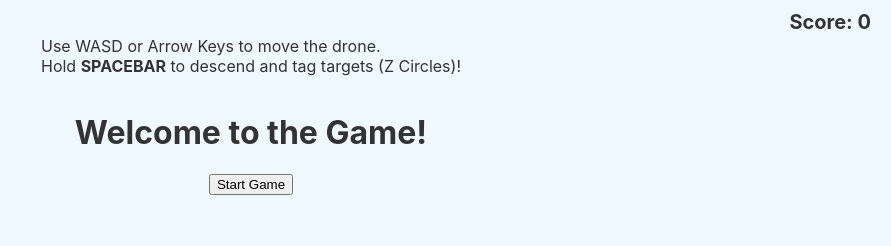
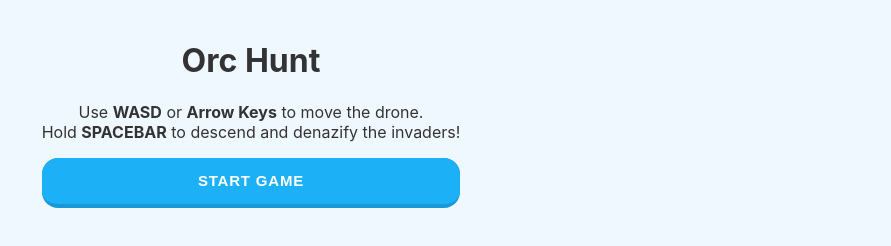
Before and after one commit to BojoZahariev/Drone-operator, a plain HTML site: page index.html in a window 1280 px wide. Shown: the whole page, without its empty margins (389-1280 px from the left). Drawn offline with Linux system fonts and the light colour scheme.

Commit message:
structure

```diff
--- a/index.html
+++ b/index.html
@@ -4,30 +4,51 @@
 <head>
     <meta charset="UTF-8">
     <meta name="viewport" content="width=device-width, initial-scale=1.0">
-    <title>Drone attack</title>
+    <title>Orc Hunt</title>
 
     <link rel="stylesheet" href="style.css">
 
 </head>
 
 <body>
-    <p class="instructions">Use WASD or Arrow Keys to move the drone.<br>Hold <strong>SPACEBAR</strong> to descend and
-        tag targets (Z Circles)!</p>
-    <div id="scoreBoard">Score: 0</div>
-    <div id="gameOver">GAME OVER</div>
-    <button id="restartBtn">Try Again</button>
+
+    <div id="mainDiv">
 
 
 
-    <div id="landing-screen">
-        <h1>Welcome to the Game!</h1>
-        <button id="startButton">Start Game</button>
+
+        <div id="landing-screen">
+            <div id="header">
+                <h1>Orc Hunt</h1>
+                <p class="instructions">Use <strong>WASD</strong> or <strong>Arrow Keys</strong> to move the
+                    drone.<br>Hold
+                    <strong>SPACEBAR</strong> to
+                    descend and denazify the invaders!
+                </p>
+            </div>
+
+            <!-- <button id="startButton">Start Game</button> -->
+            <button id="startButton" role="button">Start Game</button>
+        </div>
+        <div id="gameCanvasDiv">
+            <div id="scoreBoard">Score: 0</div>
+            <div id="gameOver">GAME OVER</div>
+            <button id="restartBtn">Try Again</button>
+
+            <canvas id="gameCanvas" width="800" height="600"></canvas>
+
+            <audio id="explosionSound" src="explosion-312361.mp3" preload="auto"></audio>
+
+        </div>
+
     </div>
-
-    <canvas id="gameCanvas" width="800" height="600"></canvas>
-    <audio id="explosionSound" src="explosion-312361.mp3" preload="auto"></audio>
-
     <script src="script.js"></script>
 </body>
 
+
+<!-- HTML !-->
+
+
+
+
 </html>
--- a/script.js
+++ b/script.js
@@ -461,7 +461,7 @@ document.getElementById('restartBtn').addEventListener('click', () => {
 document.getElementById('startButton').addEventListener('click', function () {
     // Hide the landing screen and show the game canvas
     document.getElementById('landing-screen').style.display = 'none';
-    document.getElementById('gameCanvas').style.display = 'block';
+    document.getElementById('gameCanvasDiv').style.display = 'block';
     document.getElementById('startButton').style.display = 'none';
 
     // Start the game by initializing it
--- a/style.css
+++ b/style.css
@@ -1,13 +1,17 @@
 body {
-    display: flex;
-    flex-direction: column;
-    align-items: center;
-    font-family: 'Inter', sans-serif;
     background-color: #f0f8ff;
     margin: 0;
     padding: 20px;
     color: #333;
     overflow: hidden;
+}
+
+#mainDiv {
+    display: flex;
+    flex-direction: column;
+    align-items: center;
+    font-family: 'Inter', sans-serif;
+
 }
 
 #landing-screen {
@@ -17,10 +21,14 @@ body {
     align-items: center;
 }
 
+#gameCanvasDiv {
+    display: none;
+}
+
 canvas {
     border: 2px solid #4682b4;
     background-color: #b0c4de;
-    display: none;
+
     margin-top: 15px;
     border-radius: 8px;
     box-shadow: 0 4px 8px rgba(0, 0, 0, 0.1);
@@ -32,9 +40,7 @@ canvas {
 }
 
 #scoreBoard {
-    position: absolute;
-    top: 10px;
-    right: 20px;
+
     font-size: 20px;
     font-weight: bold;
 }
@@ -60,3 +66,69 @@ canvas {
 
     display: none;
 }
+
+
+#startButton {
+    appearance: button;
+    background-color: #1899D6;
+    border: solid transparent;
+    border-radius: 16px;
+    border-width: 0 0 4px;
+    box-sizing: border-box;
+    color: #FFFFFF;
+    cursor: pointer;
+    display: inline-block;
+    font-family: din-round, sans-serif;
+    font-size: 15px;
+    font-weight: 700;
+    letter-spacing: .8px;
+    line-height: 20px;
+    margin: 0;
+    outline: none;
+    overflow: visible;
+    padding: 13px 16px;
+    text-align: center;
+    text-transform: uppercase;
+    touch-action: manipulation;
+    transform: translateZ(0);
+    transition: filter .2s;
+    user-select: none;
+    -webkit-user-select: none;
+    vertical-align: middle;
+    white-space: nowrap;
+    width: 100%;
+}
+
+#startButton:after {
+    background-clip: padding-box;
+    background-color: #1CB0F6;
+    border: solid transparent;
+    border-radius: 16px;
+    border-width: 0 0 4px;
+    bottom: -4px;
+    content: "";
+    left: 0;
+    position: absolute;
+    right: 0;
+    top: 0;
+    z-index: -1;
+}
+
+#startButton,
+#startButton:focus {
+    user-select: auto;
+}
+
+#startButton:hover:not(:disabled) {
+    filter: brightness(1.1);
+    -webkit-filter: brightness(1.1);
+}
+
+#startButton:disabled {
+    cursor: auto;
+}
+
+#startButton:active {
+    border-width: 4px 0 0;
+    background: none;
+}
```
